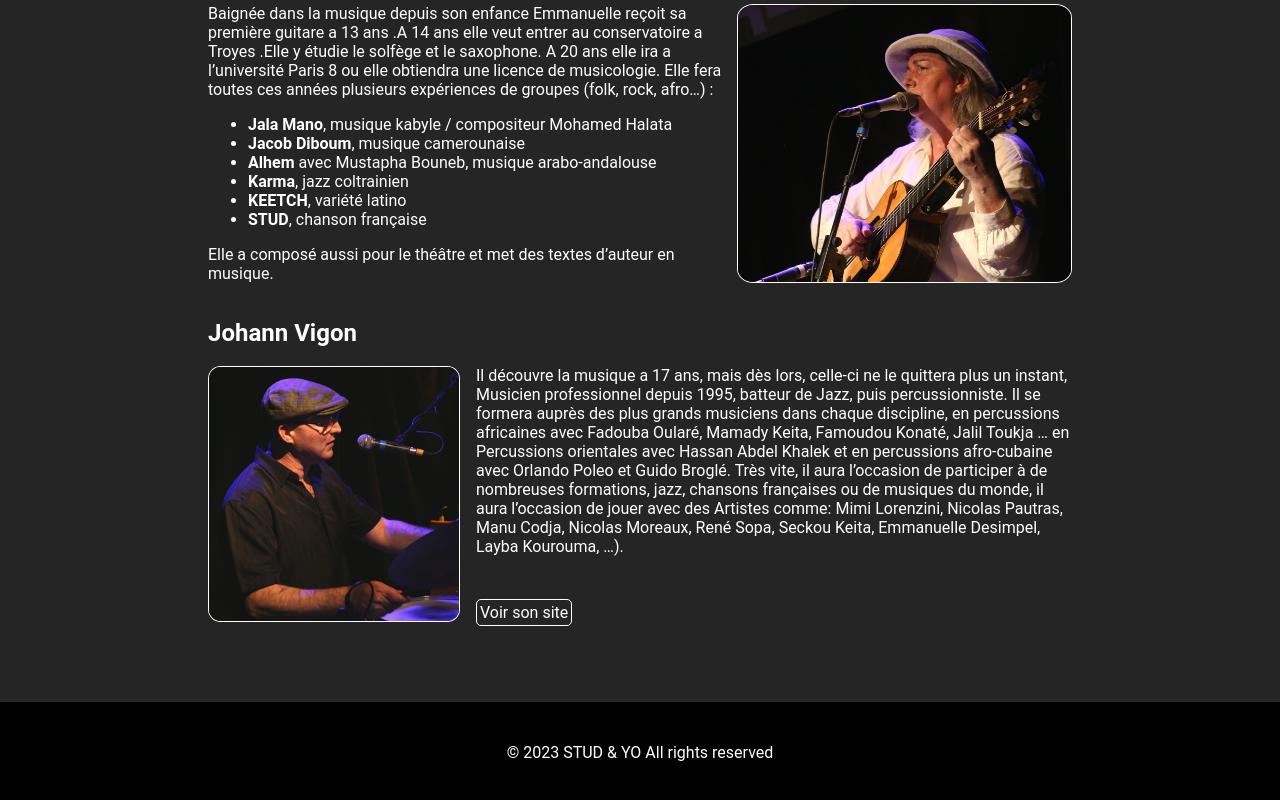
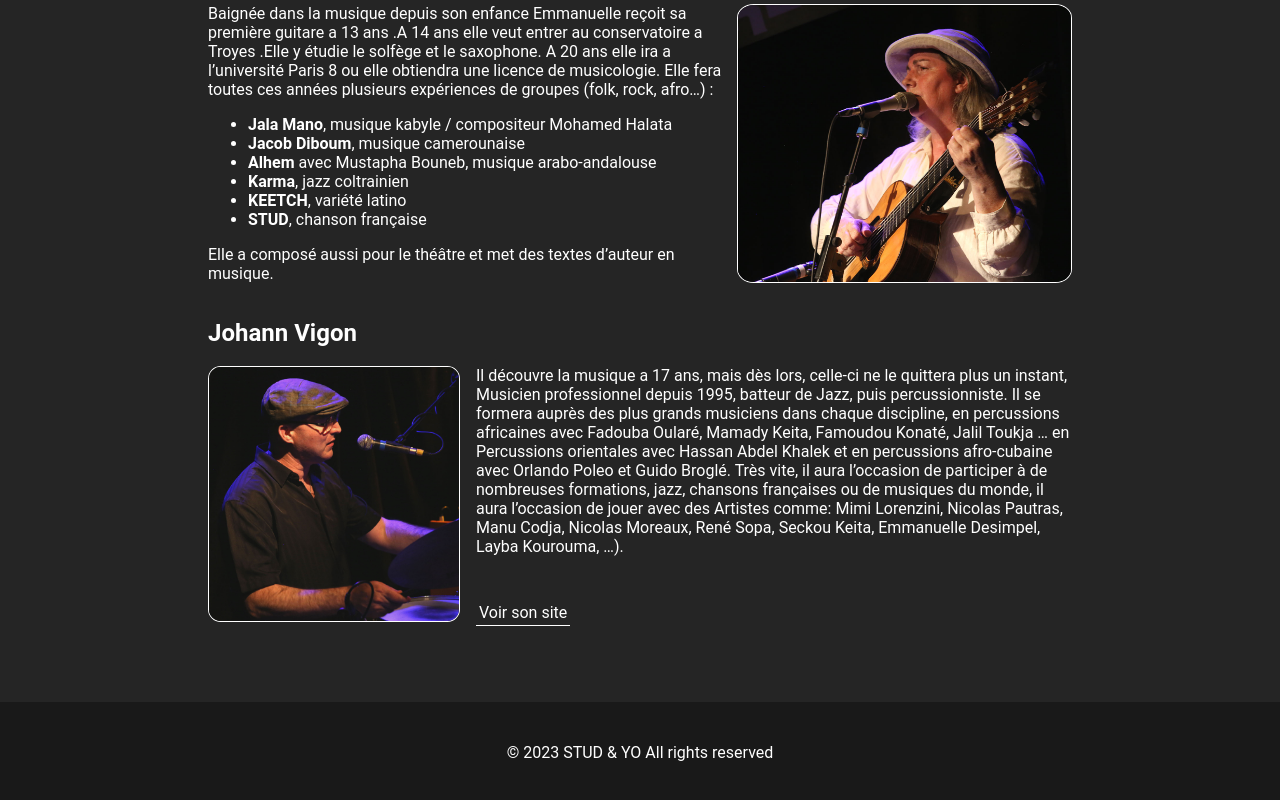
Before and after one commit to FABIEN-T/stud-et-yo, a React (Vite) app: page /biography in a window 1280 px wide. Shown: the part 596-1396 px from the top of the page. Built offline with nearby package versions, Linux system fonts and the light colour scheme.

Commit message:
ccs paragraph 2

```diff
--- a/src/App.css
+++ b/src/App.css
@@ -266,8 +266,7 @@ img {
 .linkJohannVigon {
   padding: 3px;
   color: white;
-  border: 1px solid white;
-  border-radius: 5px;
+  border-bottom: 1px solid white;
 }
 
 .linkJohannVigon:hover {
@@ -298,7 +297,8 @@ footer {
   align-self: flex-end;
   box-sizing: border-box;
   /* padding: 14px 0px 14px; */
-  background-color: Black;
+  /* background-color: Black; */
+  background-color: rgb(25, 25, 25);
   width: 100%;
   height: 100px;
 }
```
